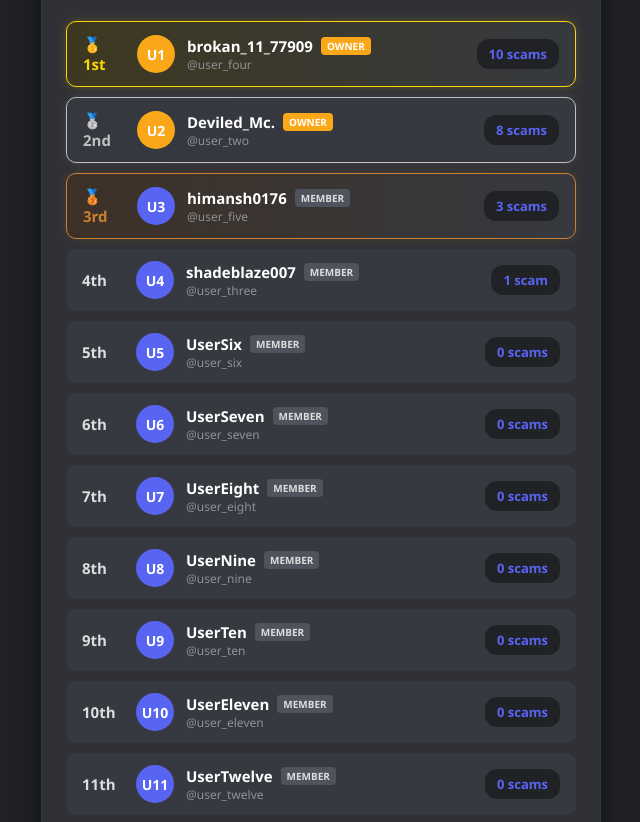
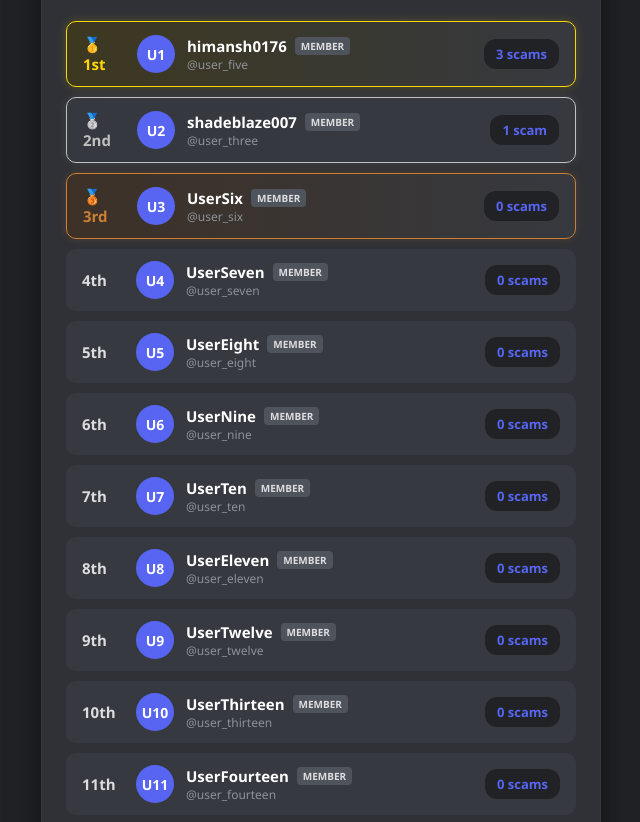
Before and after one commit to mumukuutaa-jpg/LeaderBoard, a plain HTML site: page index.html in a window 1280 px wide. Shown: the part 126-948 px from the top of the page, without its empty margins (319-959 px from the left). Drawn offline with Linux system fonts and the light colour scheme.

Commit message:
Update index.html

```diff
--- a/index.html
+++ b/index.html
@@ -159,35 +159,7 @@
             <li class="rank-item top-1">
                 <div class="user-info">
                     <span class="place gold">🥇 1st</span>
-                    <div class="avatar" style="background-color: #faa81a;">U1</div>
-                    <div class="user-details">
-                        <div class="name-row">
-                            <span class="username">brokan_11_77909</span>
-                            <span class="role-badge role-vip">Owner</span>
-                        </div>
-                        <span class="handle">@user_four</span>
-                    </div>
-                </div>
-                <span class="points-badge">10 scams</span>
-            </li>
-            <li class="rank-item top-2">
-                <div class="user-info">
-                    <span class="place silver">🥈 2nd</span>
-                    <div class="avatar" style="background-color: #faa81a;">U2</div>
-                    <div class="user-details">
-                        <div class="name-row">
-                            <span class="username">Deviled_Mc.</span>
-                            <span class="role-badge role-vip">Owner</span>
-                        </div>
-                        <span class="handle">@user_two</span>
-                    </div>
-                </div>
-                <span class="points-badge">8 scams</span>
-            </li>
-            <li class="rank-item top-3">
-                <div class="user-info">
-                    <span class="place bronze">🥉 3rd</span>
-                    <div class="avatar">U3</div>
+                    <div class="avatar">U1</div>
                     <div class="user-details">
                         <div class="name-row">
                             <span class="username">himansh0176</span>
@@ -198,10 +170,10 @@
                 </div>
                 <span class="points-badge">3 scams</span>
             </li>
-            <li class="rank-item">
+            <li class="rank-item top-2">
                 <div class="user-info">
-                    <span class="place">4th</span>
-                    <div class="avatar" style="background-color: #5865f2;">U4</div>
+                    <span class="place silver">🥈 2nd</span>
+                    <div class="avatar" style="background-color: #5865f2;">U2</div>
                     <div class="user-details">
                         <div class="name-row">
                             <span class="username">shadeblaze007</span>
@@ -212,10 +184,10 @@
                 </div>
                 <span class="points-badge">1 scam</span>
             </li>
-            <li class="rank-item">
+            <li class="rank-item top-3">
                 <div class="user-info">
-                    <span class="place">5th</span>
-                    <div class="avatar">U5</div>
+                    <span class="place bronze">🥉 3rd</span>
+                    <div class="avatar">U3</div>
                     <div class="user-details">
                         <div class="name-row">
                             <span class="username">UserSix</span>
@@ -228,8 +200,8 @@
             </li>
             <li class="rank-item">
                 <div class="user-info">
-                    <span class="place">6th</span>
-                    <div class="avatar">U6</div>
+                    <span class="place">4th</span>
+                    <div class="avatar">U4</div>
                     <div class="user-details">
                         <div class="name-row">
                             <span class="username">UserSeven</span>
@@ -242,8 +214,8 @@
             </li>
             <li class="rank-item">
                 <div class="user-info">
-                    <span class="place">7th</span>
-                    <div class="avatar">U7</div>
+                    <span class="place">5th</span>
+                    <div class="avatar">U5</div>
                     <div class="user-details">
                         <div class="name-row">
                             <span class="username">UserEight</span>
@@ -256,8 +228,8 @@
             </li>
             <li class="rank-item">
                 <div class="user-info">
-                    <span class="place">8th</span>
-                    <div class="avatar">U8</div>
+                    <span class="place">6th</span>
+                    <div class="avatar">U6</div>
                     <div class="user-details">
                         <div class="name-row">
                             <span class="username">UserNine</span>
@@ -270,8 +242,8 @@
             </li>
             <li class="rank-item">
                 <div class="user-info">
-                    <span class="place">9th</span>
-                    <div class="avatar">U9</div>
+                    <span class="place">7th</span>
+                    <div class="avatar">U7</div>
                     <div class="user-details">
                         <div class="name-row">
                             <span class="username">UserTen</span>
@@ -284,8 +256,8 @@
             </li>
             <li class="rank-item">
                 <div class="user-info">
-                    <span class="place">10th</span>
-                    <div class="avatar">U10</div>
+                    <span class="place">8th</span>
+                    <div class="avatar">U8</div>
                     <div class="user-details">
                         <div class="name-row">
                             <span class="username">UserEleven</span>
@@ -298,8 +270,8 @@
             </li>
             <li class="rank-item">
                 <div class="user-info">
-                    <span class="place">11th</span>
-                    <div class="avatar">U11</div>
+                    <span class="place">9th</span>
+                    <div class="avatar">U9</div>
                     <div class="user-details">
                         <div class="name-row">
                             <span class="username">UserTwelve</span>
@@ -312,8 +284,8 @@
             </li>
             <li class="rank-item">
                 <div class="user-info">
-                    <span class="place">12th</span>
-                    <div class="avatar">U12</div>
+                    <span class="place">10th</span>
+                    <div class="avatar">U10</div>
                     <div class="user-details">
                         <div class="name-row">
                             <span class="username">UserThirteen</span>
@@ -326,8 +298,8 @@
             </li>
             <li class="rank-item">
                 <div class="user-info">
-                    <span class="place">13th</span>
-                    <div class="avatar">U13</div>
+                    <span class="place">11th</span>
+                    <div class="avatar">U11</div>
                     <div class="user-details">
                         <div class="name-row">
                             <span class="username">UserFourteen</span>
@@ -340,8 +312,8 @@
             </li>
             <li class="rank-item">
                 <div class="user-info">
-                    <span class="place">14th</span>
-                    <div class="avatar">U14</div>
+                    <span class="place">12th</span>
+                    <div class="avatar">U12</div>
                     <div class="user-details">
                         <div class="name-row">
                             <span class="username">UserFifteen</span>
@@ -356,4 +328,4 @@
     </div>
 
 </body>
-    </html>
+</html>
```
